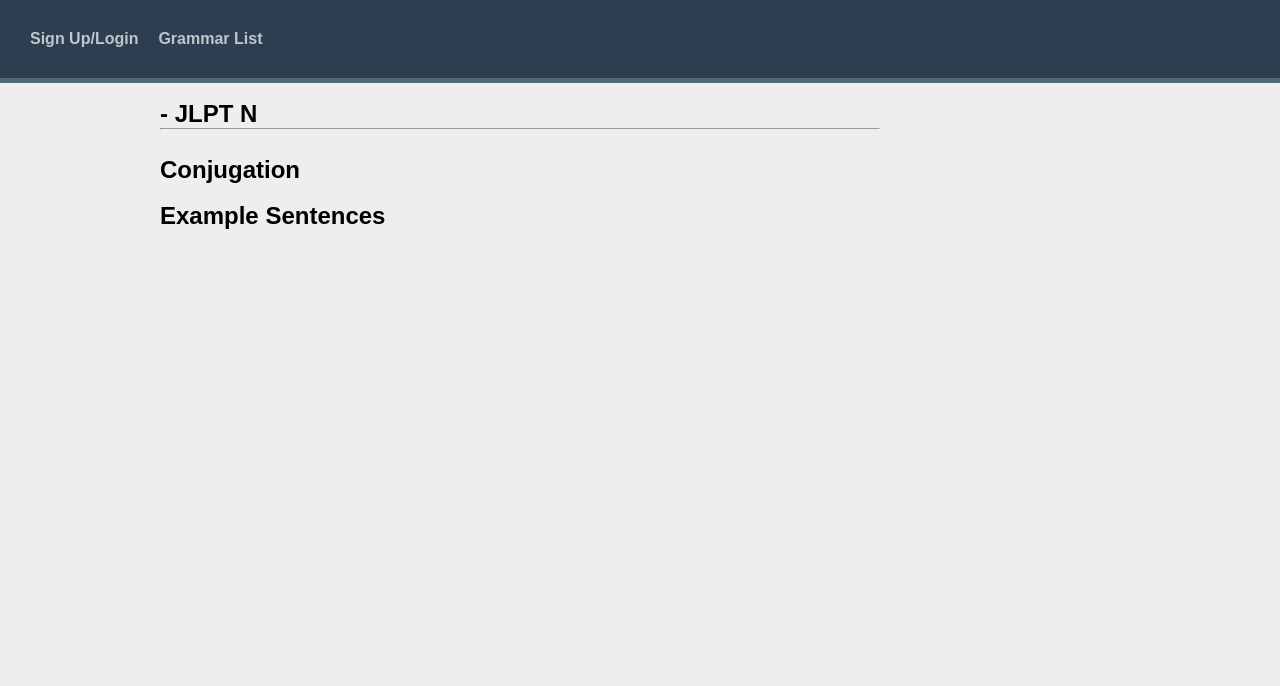
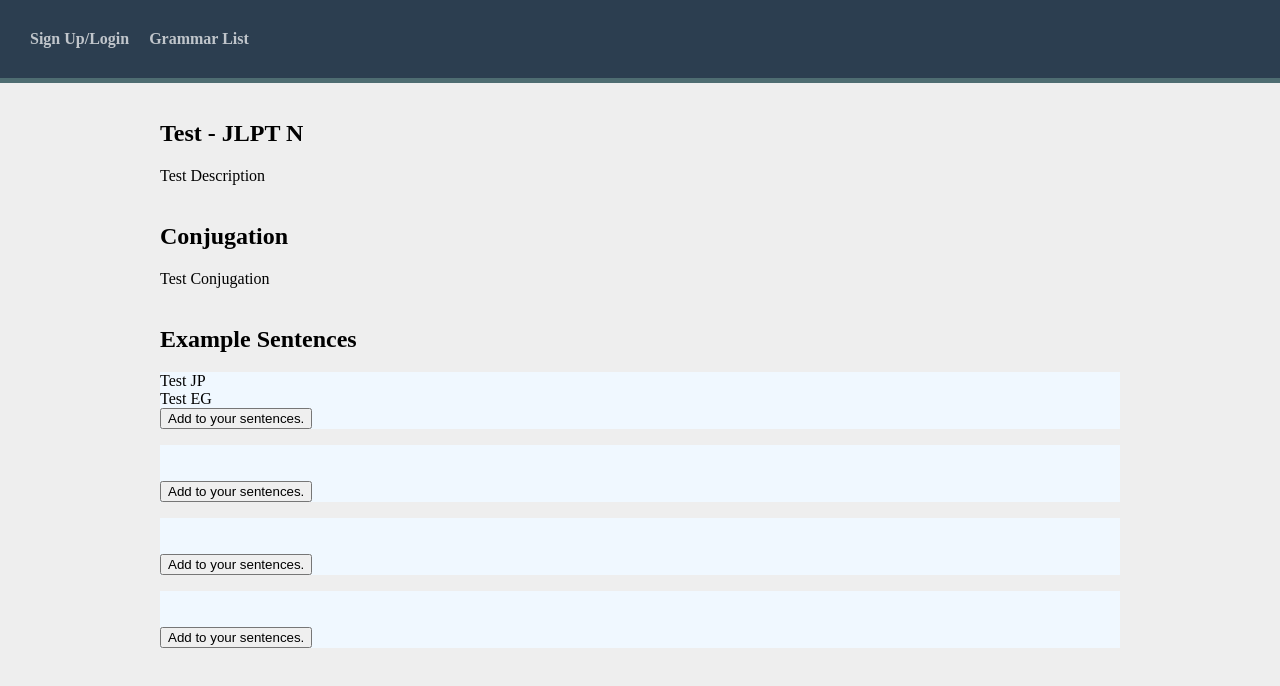
Before and after one commit to slownie/bunpou-resource-client, a Vue app: page /grammarlist/0 in a window 1280 px wide. Shown: the top 686 px of the page. Built offline with nearby package versions, Linux system fonts and the light colour scheme.

Commit message:
lots of changes

```diff
--- a/src/components/TheGrammarButton.vue
+++ b/src/components/TheGrammarButton.vue
@@ -1,5 +1,25 @@
-<script></script>
+<script setup>
+const props = defineProps({
+  point: String,
+  jpSentence: String,
+  egSentence: String,
+});
+</script>
 
 <template>
-  <h1>Grammar Button</h1>
+  <div class="button-container">
+    <span v-html="jpSentence"></span>
+    <br />
+    <span class="eg-text">
+      {{ egSentence }}
+    </span>
+    <br />
+    <button>Add to your sentences.</button>
+  </div>
 </template>
+
+<style>
+.button-container {
+  background-color: aliceblue;
+}
+</style>
--- a/src/components/TheNavigation.vue
+++ b/src/components/TheNavigation.vue
@@ -1,25 +1,18 @@
-<script>
+<script setup>
 import { useUserStore } from "../stores/UserStore";
-export default {
-  setup() {
-    const userStore = useUserStore();
-    return { userStore };
-  },
+const userStore = useUserStore();
 
-  methods: {
-    async logout() {
-      await this.userStore.logout();
-    },
-  },
-};
+async function logout() {
+  await userStore.logout();
+}
 </script>
 
 <template>
   <div id="nav">
-    <router-link to="/" v-if="userStore.user">Home</router-link>
+    <router-link to="/" v-if="userStore.userID">Home</router-link>
     <router-link to="/" v-else>Sign Up/Login</router-link>
     <router-link to="/grammarlist">Grammar List</router-link>
-    <button v-if="userStore.user" @click="logout">Logout</button>
+    <button v-if="userStore.userID" @click="logout">Logout</button>
   </div>
 </template>
 
--- a/src/components/TheSRSComponent.vue
+++ /dev/null
@@ -1,182 +0,0 @@
-<script setup>
-import { ref, computed } from "vue";
-import { RouterLink } from "vue-router";
-import { useUserStore } from "@/stores/UserStore";
-
-const props = defineProps({ sentenceList: Array });
-
-// Quiz Setup
-const currentQuestion = ref(0);
-const srsCompleted = ref();
-const flipCard = ref(false);
-
-const getCurrentCard = computed(() => {
-  let card = props.sentenceList[currentQuestion.value];
-  return card;
-});
-
-const getNextQuestion = () => {
-  if (currentQuestion.value < props.sentenceList.length - 1) {
-    currentQuestion.value++;
-    flipCard.value = false;
-    return;
-  }
-  srsCompleted.value = true;
-}
-
-const correctAnswer = () => {
-  getNextQuestion();
-}
-
-const incorrectAnswer = () => {
-  getNextQuestion();
-}
-
-</script>
-
-<template>
-  <main class="app">
-    <section class="quiz" v-if="!srsCompleted">
-      <div class="quiz-info">
-        <span class="question" v-if="!flipCard">
-          {{ getCurrentCard.jpSentence }}
-        </span>
-        <span v-else>
-          {{ getCurrentCard.jpSentence }}
-          {{ getCurrentCard.enSentence }}
-          {{ getCurrentCard.grammarPoint }}
-        </span>
-
-        <button v-if="!flipCard" @click="flipCard = !flipCard">
-          Flip Card
-        </button>
-        <span v-else>
-          <button @click="correctAnswer">Correct</button>
-          <button @click="incorrectAnswer">Incorrect</button>
-        </span>
-      </div>
-    </section>
-    <section v-else>
-      <h2>Congratulations! You have finished your SRS for today.</h2>
-      <p>
-        Go back to
-        <RouterLink to="/home">Grammar Practice</RouterLink>.
-      </p>
-    </section>
-
-  </main>
-</template>
-
-<style>
-* {
-  margin: 0;
-  padding: 0;
-  box-sizing: border-box;
-  font-family: "Montserrat", sans-serif;
-}
-
-.app {
-  display: flex;
-  flex-direction: column;
-  align-items: center;
-  padding: 2rem;
-  height: 100vh;
-  background-color: #271c36;
-  color: #fff;
-}
-
-.app h1 {
-  font-size: 2rem;
-  margin-bottom: 2rem;
-}
-
-.quiz {
-  background-color: #382a4b;
-  padding: 1rem;
-  width: 100%;
-  max-width: 640px;
-}
-
-.quiz-info {
-  display: flex;
-  justify-content: space-between;
-  margin-bottom: 1rem;
-}
-
-.quiz-info .question {
-  color: #8f8f8f;
-  font-size: 1.25rem;
-}
-
-.quiz-info.score {
-  color: #fff;
-  font-size: 1.25rem;
-}
-
-.options {
-  margin-bottom: 1rem;
-}
-
-.option {
-  padding: 1rem;
-  display: block;
-  background-color: #271c36;
-  margin-bottom: 0.5rem;
-  border-radius: 0.5rem;
-  cursor: pointer;
-}
-
-.option:hover {
-  background-color: #2d213f;
-}
-
-.option.correct {
-  background-color: #2cce7d;
-}
-
-.option.wrong {
-  background-color: #ff5a5f;
-}
-
-.option:last-of-type {
-  margin-bottom: 0;
-}
-
-.option.disabled {
-  opacity: 0.5;
-}
-
-.option input {
-  display: none;
-}
-
-.app button {
-  appearance: none;
-  outline: none;
-  border: none;
-  cursor: pointer;
-  padding: 0.5rem 1rem;
-  background-color: #2cce7d;
-  color: #2d213f;
-  font-weight: 700;
-  text-transform: uppercase;
-  font-size: 1.2rem;
-  border-radius: 0.5rem;
-}
-
-.app button:disabled {
-  opacity: 0.5;
-}
-
-.app h2 {
-  font-size: 2rem;
-  margin-bottom: 2rem;
-  text-align: center;
-}
-
-.app p {
-  color: #8f8f8f;
-  font-size: 1.5rem;
-  text-align: center;
-}
-</style>
--- a/src/data/points.json
+++ b/src/data/points.json
@@ -1,14 +1,14 @@
 {
   "points": [
     {
-      "id": "-1",
-      "name": "",
-      "desc": "",
-      "conjugation": "",
+      "id": "0",
+      "name": "Test",
+      "desc": "Test Description",
+      "conjugation": "Test Conjugation",
       "sentences": [
         {
-          "jp": "",
-          "eg": ""
+          "jp": "Test JP",
+          "eg": "Test EG"
         },
         {
           "jp": "",
@@ -25,12 +25,11 @@
       ]
     },
 
-
     {
       "id": "1",
-      "name":"合う",
-      "desc":"A suffix verb that follows the conjugated form of another verb. This verb means to do an action with another individual and requires involvement from both parties. It can be used in cooperation (助け合う “to help each other”) or in opposition (言い合う “to argue”).",
-      "conjugation":"Verb[Stem]＋あう<br/>(A)＋合う (“To do (A) together/To do (A) for our benefit”)",
+      "name": "合う",
+      "desc": "A suffix verb that follows the conjugated form of another verb. This verb means to do an action with another individual and requires involvement from both parties. It can be used in cooperation (助け合う “to help each other”) or in opposition (言い合う “to argue”).",
+      "conjugation": "Verb[Stem]＋あう<br/>(A)＋合う (“To do (A) together/To do (A) for our benefit”)",
       "sentences": [
         {
           "jp": "こういう時こそ、助け<span class='warning-text'>合う</span>のが大切だね。",
@@ -53,9 +52,9 @@
 
     {
       "id": "2",
-      "name":"いくら・どんなに～ても",
-      "desc":"An adverb that states that no matter how many times something occurs or how much of it occurs, it will not change the outcome. Though it often carries a negative connotation, it can be used for positive situations. いくら and どんなに can be used interchangeably.",
-      "conjugation":"いくら＋Noun＋でも<br/>いくら＋Verb[て-Form]＋も<br/>いくら＋な-Adjective＋でも<br/>いくら＋Adjective[くて]＋も<br/>いくら・どんなに(A)でも(B) (“No matter how much (A), (B)”)",
+      "name": "いくら・どんなに～ても",
+      "desc": "An adverb that states that no matter how many times something occurs or how much of it occurs, it will not change the outcome. Though it often carries a negative connotation, it can be used for positive situations. いくら and どんなに can be used interchangeably.",
+      "conjugation": "いくら＋Noun＋でも<br/>いくら＋Verb[て-Form]＋も<br/>いくら＋な-Adjective＋でも<br/>いくら＋Adjective[くて]＋も<br/>いくら・どんなに(A)でも(B) (“No matter how much (A), (B)”)",
       "sentences": [
         {
           "jp": "<span class='warning-text'>いくら</span>頑張っ<span class='warning-text'>ても</span>、彼にはかなわない。",
--- a/src/router/index.js
+++ b/src/router/index.js
@@ -6,7 +6,6 @@ import AuthFailureView from "@/views/AuthFailureView.vue";
 import NotFound from "@/views/NotFound.vue";
 
 import { useUserStore } from "../stores/UserStore";
-import TestPractice from "@/views/TestPractice.vue";
 
 // https://router.vuejs.org/guide/advanced/navigation-guards.html#global-before-guards
 // https://stackoverflow.com/questions/65588580/how-to-change-component-rendered-by-router-on-state-change-in-vue
@@ -23,7 +22,7 @@ const router = createRouter({
       // Prevent access if already logged in
       beforeEnter: () => {
         const userStore = useUserStore();
-        if (userStore.user) {
+        if (userStore.userID) {
           return "/home";
         }
       },
@@ -47,12 +46,6 @@ const router = createRouter({
       path: "/grammarlist/:id",
       component: () => import("@/views/PointView.vue"),
       props: (route) => ({ id: parseInt(route.params.id) }),
-    },
-
-    // Only used for testing, comment this out on full release
-    {
-      path: "/grammarlist/test",
-      component: () => import("@/views/TestView.vue"),
     },
 
     // Practice Views, requires Auth
@@ -83,12 +76,6 @@ const router = createRouter({
     },
 
     {
-      path: "/test",
-      name: "Test",
-      component: TestPractice
-    },
-
-    {
       path: "/authfailure",
       name: "AuthFailure",
       component: AuthFailureView,
@@ -99,7 +86,7 @@ const router = createRouter({
 // Auth Guard
 router.beforeEach((to) => {
   const userStore = useUserStore();
-  if (to.meta.requiresAuth && !userStore.user) {
+  if (to.meta.requiresAuth && !userStore.userID) {
     return "/authfailure";
   }
 });
--- a/src/stores/UserStore.js
+++ b/src/stores/UserStore.js
@@ -1,19 +1,28 @@
+import { ref } from "vue";
 import { defineStore } from "pinia";
-import { ref } from "vue";
 import router from "@/router";
 
 export const useUserStore = defineStore("userState", () => {
   // State Variables
-  const user = ref(null);
-  if (localStorage.getItem("user") !== undefined) {
-    user.value = localStorage.getItem("user");
+  const email = ref(null);
+  const userID = ref(null);
+  const learnedSentences = ref(null);
+  const srsDone = ref(false);
+  const error = ref(null);
+  const loading = ref(false);
+
+  if (localStorage.getItem("user") !== null) {
+    let localObject = JSON.parse(localStorage.getItem("user"));
+    email.value = localObject.email;
+    userID.value = localObject.userID;
+    learnedSentences.value = localObject.learnedSentences;
+    srsDone.value = localObject.srsDone;
   }
-  const error = ref(null);
-  const loading = ref(true);
 
   // Auth Actions
   async function signup(email, password) {
     this.error = null;
+    this.loading = true;
     const res = await fetch(
       "https://bunpou-resource-server.vercel.app/api/users/signup",
       {
@@ -29,14 +38,36 @@ export const useUserStore = defineStore("userState", () => {
     }
 
     if (res.ok) {
-      this.user = json;
-      localStorage.setItem("user", JSON.stringify(json));
+      /** JSON Format
+       * {
+       *  email: ""
+       *  learnedSentences: []
+       *  srsDone: false
+       *  etc
+       * }
+       */
+      this.email = json.email;
+      this.userID = json.userID;
+      this.learnedSentences = json.learnedSentences;
+      this.srsDone = json.srsDone;
+
+      this.loading = false;
+
+      const saveData = {
+        email: json.email,
+        token: json.token,
+        userID: json.userID,
+        learnedSentences: json.learnedSentences,
+        srsDone: json.srsDone,
+      };
+      localStorage.setItem("user", JSON.stringify(saveData));
       router.go();
     }
   }
 
   async function login(email, password) {
     this.error = null;
+    this.loading = true;
     const res = await fetch(
       "https://bunpou-resource-server.vercel.app/api/users/login",
       {
@@ -52,14 +83,30 @@ export const useUserStore = defineStore("userState", () => {
     }
 
     if (res.ok) {
-      this.user = json;
-      localStorage.setItem("user", JSON.stringify(json));
+      this.email = json.email;
+      this.userID = json.userID;
+      this.learnedSentences = json.learnedSentences;
+      this.srsDone = json.srsDone;
+
+      this.loading = false;
+
+      const saveData = {
+        email: json.email,
+        token: json.token,
+        userID: json.userID,
+        learnedSentences: json.learnedSentences,
+        srsDone: json.srsDone,
+      };
+      localStorage.setItem("user", JSON.stringify(saveData));
       router.go();
     }
   }
 
   async function logout() {
-    this.user = null;
+    this.email = null;
+    this.userID = null;
+    this.learnedSentences = null;
+    this.srsDone = null;
     localStorage.removeItem("user");
     router.go("/");
   }
@@ -93,7 +140,6 @@ export const useUserStore = defineStore("userState", () => {
 
   async function changeSRS(srsValue) {
     this.error = null;
-    const userID = JSON.parse(this.user).userID;
     const res = await fetch(
       "https://bunpou-resource-server.vercel.app/api/users/changeSRS",
       {
@@ -110,12 +156,15 @@ export const useUserStore = defineStore("userState", () => {
 
     if (res.ok) {
       this.error = json.message;
-      this.user.srsDone = srsValue;
+      this.srsDone = srsValue;
     }
   }
 
   return {
-    user,
+    email,
+    userID,
+    learnedSentences,
+    srsDone,
     error,
     loading,
     signup,
--- a/src/views/HomeView.vue
+++ b/src/views/HomeView.vue
@@ -1,4 +1,4 @@
-<script>
+<script setup>
 import { RouterLink } from "vue-router";
 </script>
 
@@ -10,9 +10,7 @@ import { RouterLink } from "vue-router";
       <RouterLink to="/home/srs"> Go to SRS Practice. </RouterLink>
     </li>
     <li>
-      <RouterLink to="/home/worksheet">
-        Go to Worksheet Practice.
-      </RouterLink>
+      <RouterLink to="/home/worksheet"> Go to Worksheet Practice. </RouterLink>
     </li>
     <li>
       <RouterLink to="/home/jlpt"> Go to JLPT Practice. </RouterLink>
--- a/src/views/PointView.vue
+++ b/src/views/PointView.vue
@@ -1,32 +1,17 @@
-<script>
+<script setup>
+import { computed } from "vue";
+
+import TheGrammarButton from "@/components/TheGrammarButton.vue";
 import sourceData from "@/data/points.json";
-import sentenceData from "@/data/sentences.json";
 import { useUserStore } from "../stores/UserStore";
-export default {
-  setup() {
-    const userStore = useUserStore();
-    return { userStore };
-  },
 
-  props: {
-    id: { type: Number, required: true },
-  },
+const userStore = useUserStore();
 
-  computed: {
-    grammarPoint() {
-      return sourceData.points[this.id];
-    },
-    testSentence() {
-      return sentenceData.は[0];
-    },
-  },
+const props = defineProps({ id: Number });
 
-  methods: {
-    async addGrammarPoint() {
-      await this.userStore.addSentence(this.testSentence);
-    },
-  },
-};
+const grammarPoint = computed(() => {
+  return sourceData.points[props.id];
+});
 </script>
 
 <template>
@@ -39,21 +24,30 @@ export default {
     </div>
 
     <p v-if="userStore.error">{{ userStore.error }}</p>
-    <hr class="divider" />
+    <!--<hr class="divider" />-->
     <div v-html="grammarPoint.desc"></div>
-    <br/>
+    <br />
 
     <h2>Conjugation</h2>
     <div v-html="grammarPoint.conjugation"></div>
-    <br/>
+    <br />
 
     <h2>Example Sentences</h2>
-    <p v-for="sentence in grammarPoint.sentences" :key="sentence" class="sentence">
-      <span v-html="sentence.jp"></span>
+    <p
+      v-for="sentence in grammarPoint.sentences"
+      :key="sentence"
+      class="sentence"
+    >
+      <!-- <span v-html="sentence.jp"></span>
       <br />
       <span class="eg-text">
         {{ sentence.eg }}
-      </span>
+      </span> -->
+      <TheGrammarButton
+        :point="grammarPoint.name"
+        :jpSentence="sentence.jp"
+        :egSentence="sentence.eg"
+      />
     </p>
   </section>
 </template>
--- a/src/views/practice/SRSPracticeView.vue
+++ b/src/views/practice/SRSPracticeView.vue
@@ -1,27 +1,192 @@
-<script>
-import TheSRSComponent from "@/components/TheSRSComponent.vue";
+<script setup>
+import { ref, computed } from "vue";
+import { RouterLink } from "vue-router";
+
 import { useUserStore } from "@/stores/UserStore";
 import sourceData from "@/data/sentences.json";
 
-export default {
-  components: {
-    TheSRSComponent,
-  },
+const userStore = useUserStore();
+const userSentences = [];
 
-  data() {
-    return {
-      userSentences: sourceData,
-    };
-  },
+// Quiz Setup
+const currentQuestion = ref(0);
+const srsCompleted = ref();
+const flipCard = ref(false);
 
-  setup() {
-    const userStore = useUserStore();
-    return { userStore };
-  },
+const getCurrentCard = computed(() => {
+  let card = userSentences[currentQuestion.value];
+  return card;
+});
+
+const getNextQuestion = () => {
+  if (currentQuestion.value < userSentences - 1) {
+    currentQuestion.value++;
+    flipCard.value = false;
+    return;
+  }
+  srsCompleted.value = true;
+};
+
+const correctAnswer = () => {
+  getNextQuestion();
+};
+
+const incorrectAnswer = () => {
+  getNextQuestion();
 };
 </script>
 
 <template>
   <h1>SRS Practice</h1>
-  <TheSRSComponent :sentenceList="userSentences.questions" />
+  <main class="app">
+    <section class="quiz" v-if="!srsCompleted">
+      <section v-if="userSentences == 0">
+        <h2>Your sentence deck is currently empty.</h2>
+        <p>
+          Go to the
+          <RouterLink to="/grammarlist">Grammar List</RouterLink>
+          to add some.
+        </p>
+      </section>
+      <div class="quiz-info">
+        <span class="question" v-if="!flipCard">
+          {{ getCurrentCard.jpSentence }}
+        </span>
+        <span v-else>
+          {{ getCurrentCard.jpSentence }}
+          {{ getCurrentCard.enSentence }}
+          {{ getCurrentCard.grammarPoint }}
+        </span>
+
+        <button v-if="!flipCard" @click="flipCard = !flipCard">
+          Flip Card
+        </button>
+        <span v-else>
+          <button @click="correctAnswer">Correct</button>
+          <button @click="incorrectAnswer">Incorrect</button>
+        </span>
+      </div>
+    </section>
+    <section v-else>
+      <h2>Congratulations! You have finished your SRS for today.</h2>
+      <p>
+        Go back to
+        <RouterLink to="/home">Grammar Practice</RouterLink>.
+      </p>
+    </section>
+  </main>
 </template>
+
+<style>
+* {
+  margin: 0;
+  padding: 0;
+  box-sizing: border-box;
+  font-family: "Montserrat", sans-serif;
+}
+
+.app {
+  display: flex;
+  flex-direction: column;
+  align-items: center;
+  padding: 2rem;
+  height: 100vh;
+  background-color: #271c36;
+  color: #fff;
+}
+
+.app h1 {
+  font-size: 2rem;
+  margin-bottom: 2rem;
+}
+
+.quiz {
+  background-color: #382a4b;
+  padding: 1rem;
+  width: 100%;
+  max-width: 640px;
+}
+
+.quiz-info {
+  display: flex;
+  justify-content: space-between;
+  margin-bottom: 1rem;
+}
+
+.quiz-info .question {
+  color: #8f8f8f;
+  font-size: 1.25rem;
+}
+
+.quiz-info.score {
+  color: #fff;
+  font-size: 1.25rem;
+}
+
+.options {
+  margin-bottom: 1rem;
+}
+
+.option {
+  padding: 1rem;
+  display: block;
+  background-color: #271c36;
+  margin-bottom: 0.5rem;
+  border-radius: 0.5rem;
+  cursor: pointer;
+}
+
+.option:hover {
+  background-color: #2d213f;
+}
+
+.option.correct {
+  background-color: #2cce7d;
+}
+
+.option.wrong {
+  background-color: #ff5a5f;
+}
+
+.option:last-of-type {
+  margin-bottom: 0;
+}
+
+.option.disabled {
+  opacity: 0.5;
+}
+
+.option input {
+  display: none;
+}
+
+.app button {
+  appearance: none;
+  outline: none;
+  border: none;
+  cursor: pointer;
+  padding: 0.5rem 1rem;
+  background-color: #2cce7d;
+  color: #2d213f;
+  font-weight: 700;
+  text-transform: uppercase;
+  font-size: 1.2rem;
+  border-radius: 0.5rem;
+}
+
+.app button:disabled {
+  opacity: 0.5;
+}
+
+.app h2 {
+  font-size: 2rem;
+  margin-bottom: 2rem;
+  text-align: center;
+}
+
+.app p {
+  color: #8f8f8f;
+  font-size: 1.5rem;
+  text-align: center;
+}
+</style>
```
Also changed, not shown: src/views/TestPractice.vue (deleted, +0 -15 lines), src/views/TestView.vue (deleted, +0 -20 lines), todo.txt.
